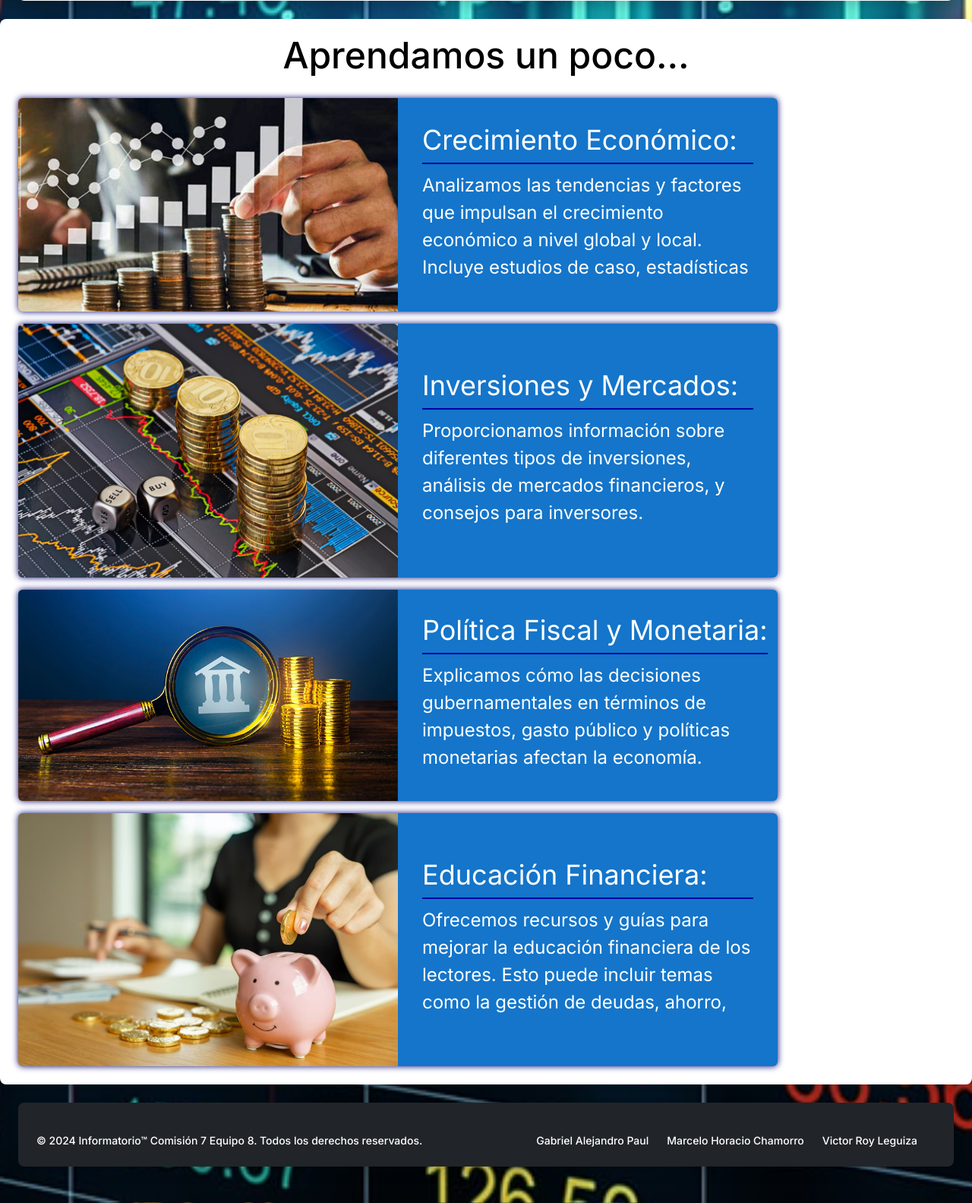
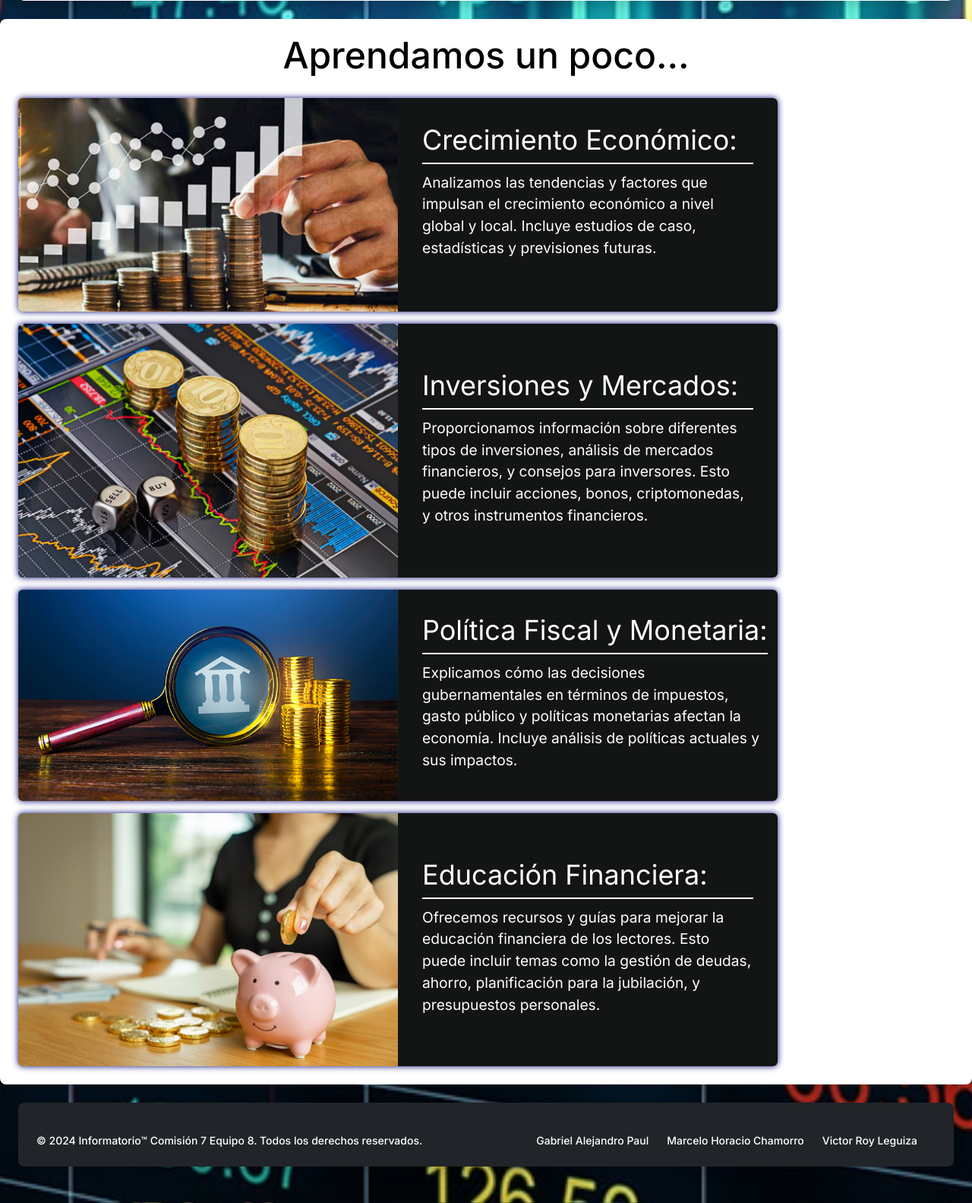
Before and after one commit to Gabriel1610/DJango-PDF, a Django app: page / in a window 1280 px wide. Shown: the part 880-2463 px from the top of the page at 76% size. Run offline with Django 4.2, Linux system fonts and the light colour scheme.

Commit message:
correccion css

```diff
--- a/blog/static/css/style.css
+++ b/blog/static/css/style.css
@@ -220,7 +220,7 @@
     justify-content: center;
     align-items: flex-start;
     gap: 10px;
-    background-color: #1475ca;
+    background-color: #131414;
     backdrop-filter: blur(4px);
     }
 
@@ -230,11 +230,11 @@
   .tarjeta__divisor {
     width: 100%;
     height: 2px;
-    background-color: #0000a5;
+    background-color: #ffffff;
   }
 
   .tarjeta__parrafo {
-    font-size: 1.5rem;
+    font-size: 1.2rem;
     color: #ffffff;
     overflow: auto;
     flex-basis: 150px;
--- a/blog/templates/base.html
+++ b/blog/templates/base.html
@@ -56,7 +56,7 @@
                     <div class="dropdown transition duration-300 hover:delay-150 ">
                         {% if user.is_authenticated %}
 
-                        <li><button class="rounded-lg hover:bg-blue-700 text-white font-bold py-2 px-4 rounded-none" >{{ user.username }}</button></li>
+                        <li><button class="bg-white text-gray-900 rounded-lg hover:bg-blue-700   font-bold py-2 px-4 rounded-none" >{{ user.username }}</button></li>
                         <table class="dropdown-content hidden">
 
                             <tr>
```
